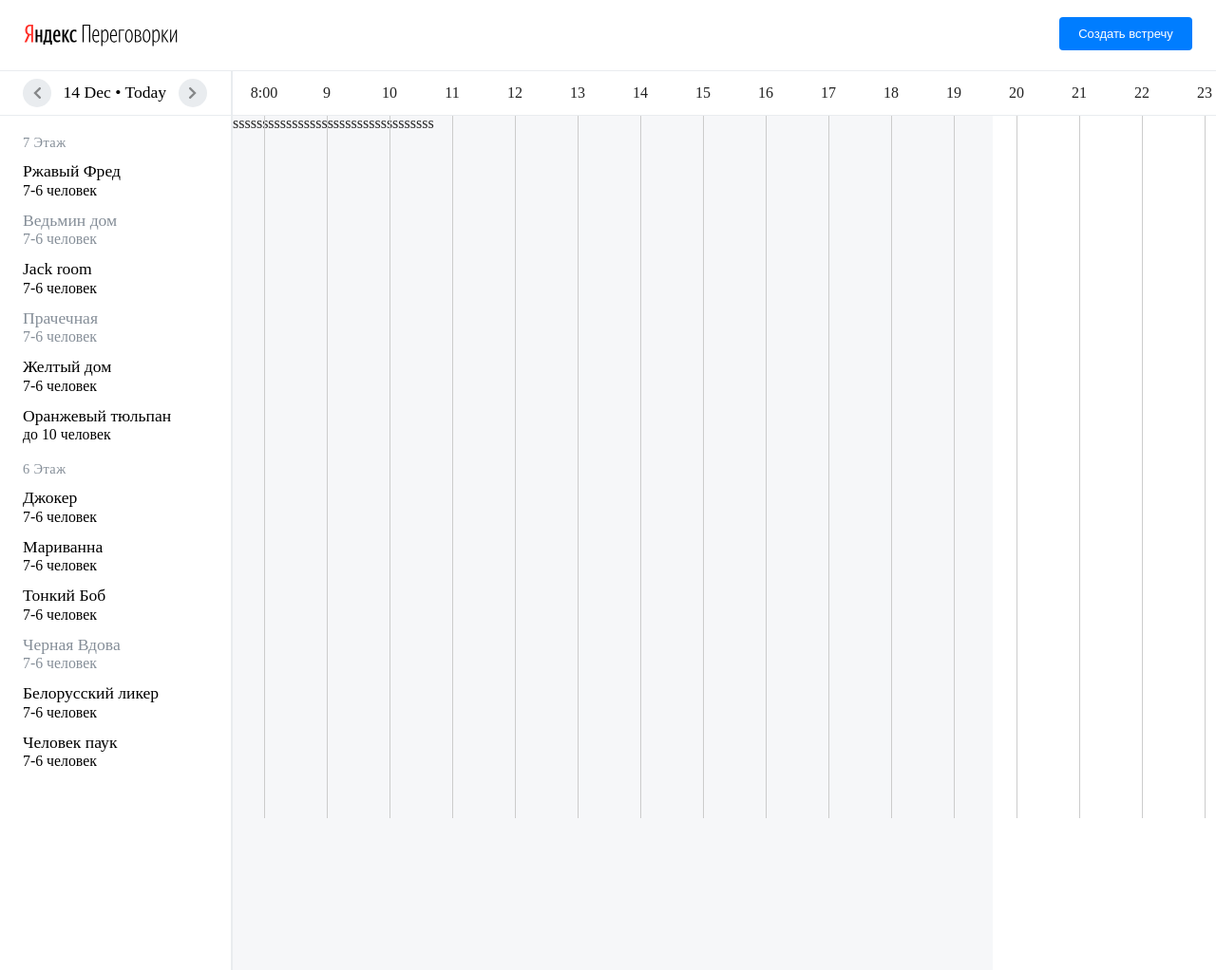
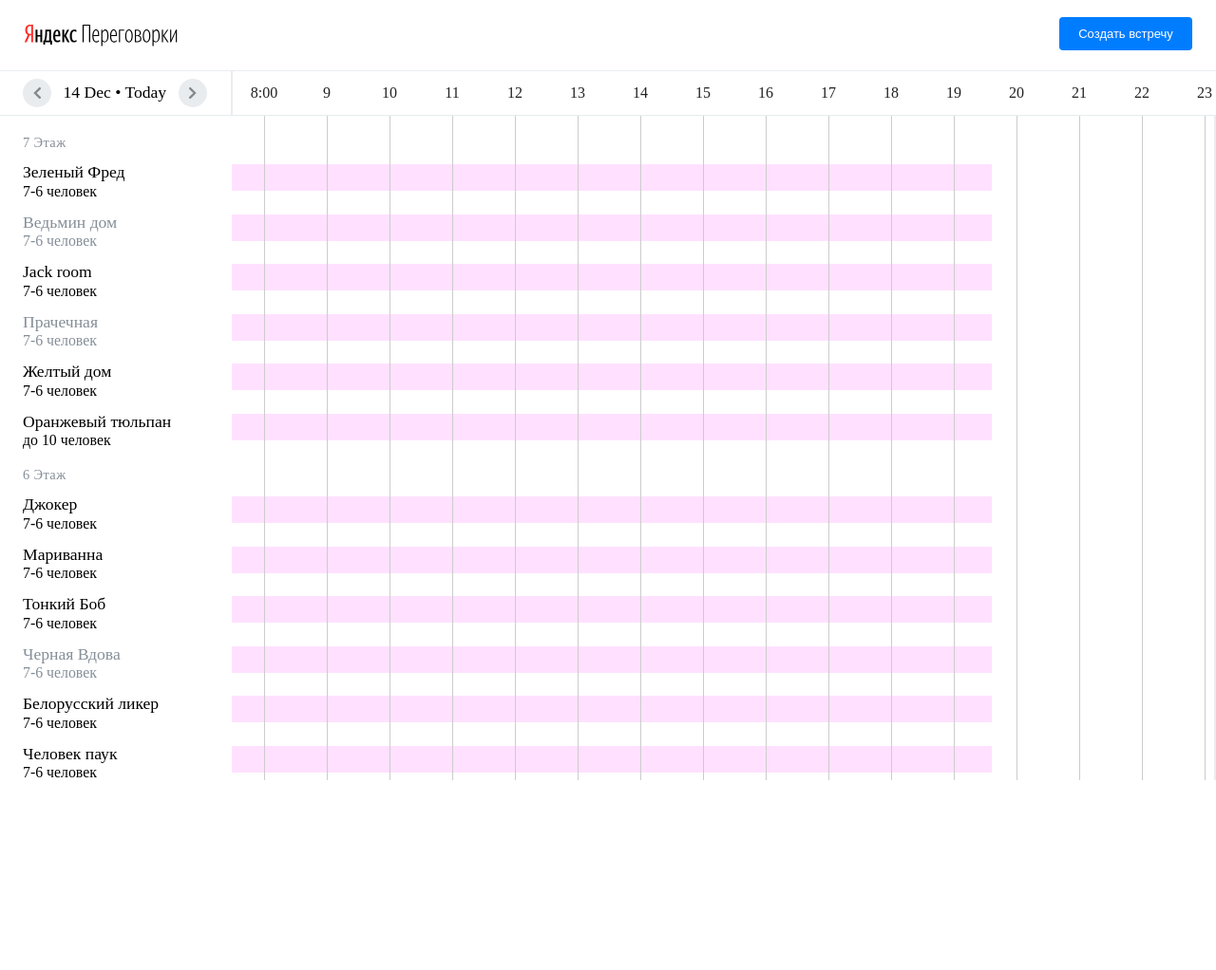
Before and after one commit to AlexeyZvezdin/scrolling-table-frontend, a plain HTML site: page index.html in a window 1280 px wide. Shown: the whole page at 95% size. After the commit the page ends 822 px from the top, so only its background shows below. Drawn offline with Linux system fonts and the light colour scheme.

Commit message:
Eventually understood how to fix sticky problem and scrolling div visibility

```diff
--- a/index.html
+++ b/index.html
@@ -45,66 +45,100 @@
           <div class="hour">23</div>
         </div>
       </div>
-      <div id="schedule">
+      <!-- <div id="schedule"> -->
       <div class="schedule__rooms">
         <div class="floor">
           <div class="floor_num">7 Этаж</div>
           <div class="room">
-              <p>Ржавый Фред</p>
+            <div>
+              <p>Зеленый Фред</p>
               <p>7-6 человек</p>
             </div>
+            <div class="schedule__timelapse"></div>
+          </div>
           <div class="room is_busy">
+            <div>
               <p>Ведьмин дом</p>
               <p>7-6 человек</p>
             </div>
+            <div class="schedule__timelapse"></div>
+          </div>
           <div class="room">
+            <div>
               <p>Jack room</p>
               <p>7-6 человек</p>
             </div>
+            <div class="schedule__timelapse"></div>
+          </div>
           <div class="room is_busy">
+            <div>
               <p>Прачечная</p>
               <p>7-6 человек</p>
             </div>
+            <div class="schedule__timelapse"></div>
+          </div>
           <div class="room">
+            <div>
               <p>Желтый дом</p>
               <p>7-6 человек</p>
             </div>
+            <div class="schedule__timelapse"></div>
+          </div>
           <div class="room">
+            <div>
               <p>Оранжевый тюльпан</p>
               <p>до 10 человек</p>
+            </div>
+            <div class="schedule__timelapse"></div>
           </div>
         </div>
         <div class="floor">
           <div class="floor_num">6 Этаж</div>
           <div class="room">
+            <div>
               <p>Джокер</p>
               <p>7-6 человек</p>
             </div>
+            <div class="schedule__timelapse"></div>
+          </div>
           <div class="room">
+            <div>
               <p>Мариванна</p>
               <p>7-6 человек</p>
             </div>
+            <div class="schedule__timelapse"></div>
+          </div>
           <div class="room">
+            <div>
               <p>Тонкий Боб</p>
               <p>7-6 человек</p>
             </div>
+            <div class="schedule__timelapse"></div>
+          </div>
           <div class="room is_busy">
+            <div>
               <p>Черная Вдова</p>
               <p>7-6 человек</p>
             </div>
+            <div class="schedule__timelapse"></div>
+          </div>
           <div class="room">
+            <div>
               <p>Белорусский ликер</p>
               <p>7-6 человек</p>
             </div>
+            <div class="schedule__timelapse"></div>
+          </div>
           <div class="room">
+            <div>
               <p>Человек паук</p>
               <p>7-6 человек</p>
             </div>
+            <div class="schedule__timelapse"></div>
           </div>
+          <!-- </div> -->
         </div>
-        <div class="schedule__timelapse">
-          ssssssssssssssssssssssssssssssssss
-        </div>
+        <!-- <div class="schedule__timelapse"></div> -->
       </div>
     </div>
     <script src="scroll.js"></script>
--- a/style.css
+++ b/style.css
@@ -131,11 +131,11 @@
 
 /* MAIN SCHEDULE PART */
 
-#schedule {
+/* #schedule {
   display: flex;
   flex-direction: row;
-  /* overflow: scroll; */
-}
+  overflow: scroll; // Это было сперва закоменчено
+} */
 
 .schedule__rooms {
   border-right: 2px solid #e9ecef;
@@ -145,9 +145,7 @@
   flex-direction: column;
   box-sizing: border-box;
   padding-left: 24px;
-  /* position: sticky; */
-  left: 0;
-  top: 0;
+
   -webkit-text-size-adjust: none;
   -moz-text-size-adjust: none;
   -ms-text-size-adjust: none;
@@ -164,13 +162,19 @@
 }
 
 .room {
-  padding-top: 15px;
+  padding-top: 16px;
   font-size: 1.1em;
   color: #000000;
   /* line-height: 17px; */
+  display: flex;
+  flex-direction: row;
 }
 
-.room > p:last-child {
+.room > div:first-child {
+  min-width: 220px;
+}
+
+.room > div > p:last-child {
   padding-top: 3px;
   font-size: 0.9em;
 }
@@ -180,14 +184,22 @@
 }
 
 .aside--float {
-  position: fixed;
-  top: 104px;
+  position: sticky;
+  left: 0;
+  /* top: 104px; */
 
   visibility: hidden;
 }
+.aside--float .room > div:first-child {
+  position: absolute;
+}
 
-.aside--float .room > p:first-child {
+.aside--float .room > div > p:first-child {
   display: inline-block;
+  visibility: visible;
+}
+
+.aside--float .room > .schedule__timelapse {
   visibility: visible;
 }
 
@@ -198,7 +210,7 @@
 /* SCHEDULE TIMELAPSE */
 
 .schedule__timelapse {
-  height: 900px;
+  height: 28px;
   min-width: 800px;
-  background: #f6f7f9;
+  background: #f2f2;
 }
```
Lines whose indentation alone changed are shown as unchanged.
